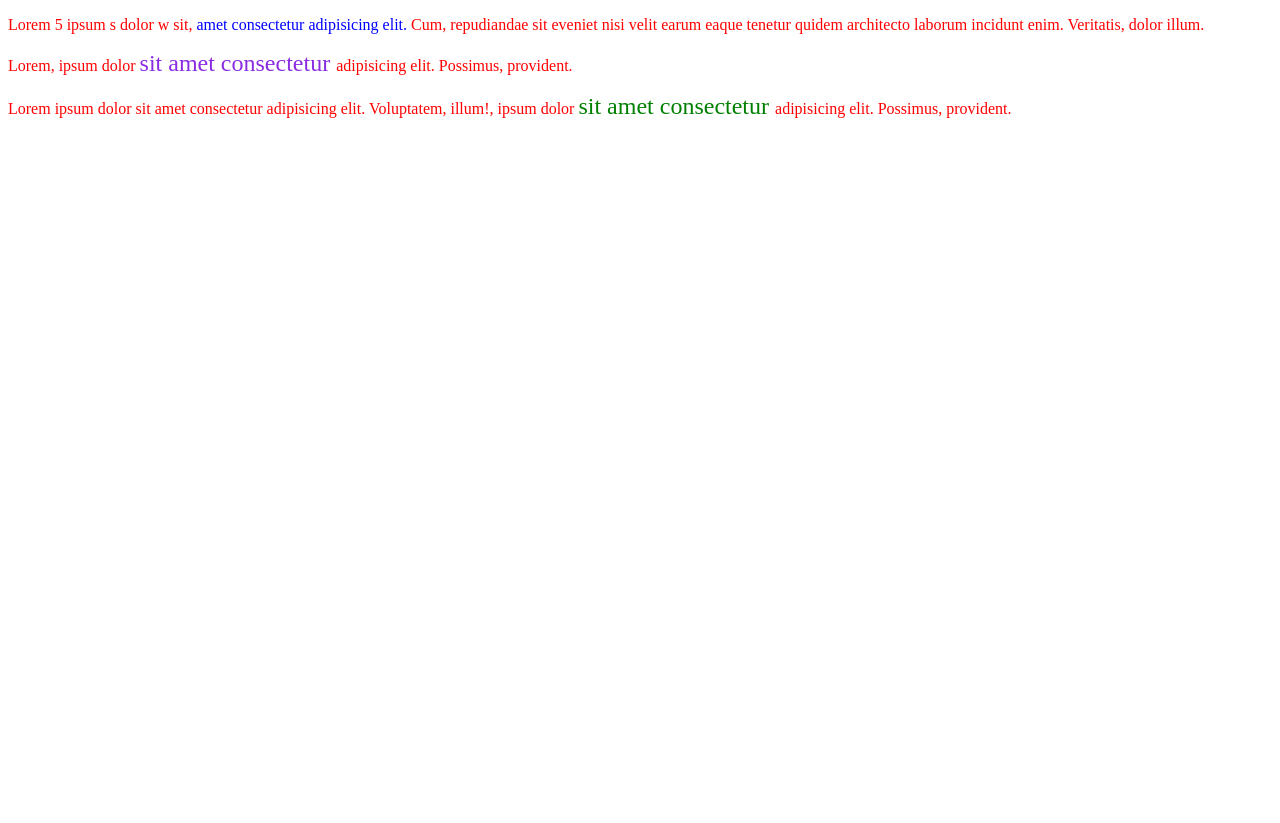
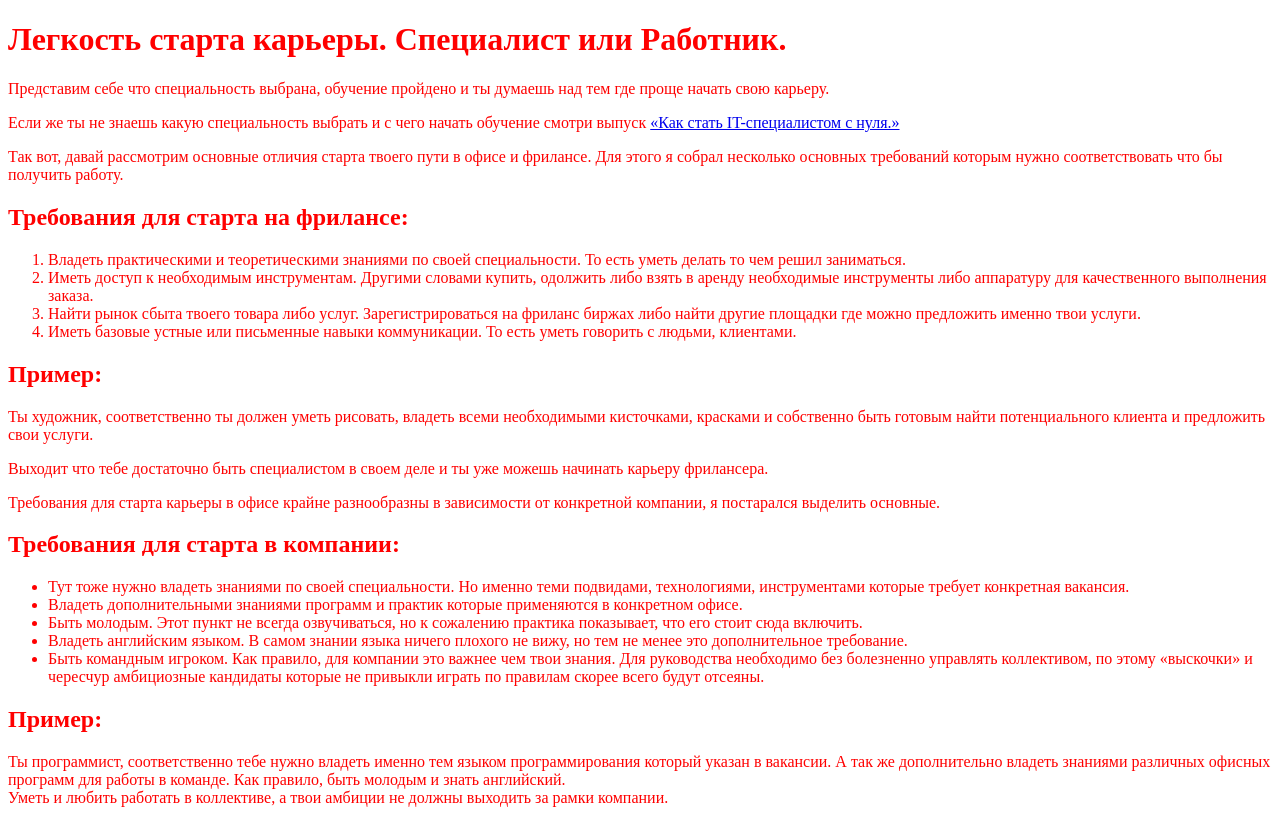
Before and after one commit to SergiyBilyk/NewRoad, a plain HTML site: page index.html in a window 1280 px wide. Before the commit the page ends 800 px from the top, so only its background shows below. Drawn offline with Linux system fonts and the light colour scheme; a script that the page names is missing.

Commit message:
New Home Work

```diff
--- a/index.html
+++ b/index.html
@@ -8,10 +8,52 @@
     </head>
     <body>
         <div>
-            <p>Lorem  5 ipsum s dolor w sit, <span>amet consectetur adipisicing elit.</span> Cum, repudiandae sit eveniet nisi velit earum eaque tenetur quidem architecto laborum incidunt enim. Veritatis, dolor illum.
-            </p>
-            <p class="hola">Lorem, ipsum dolor <span class="hi">sit amet consectetur </span> adipisicing elit. Possimus, provident.</p>
-            <p>Lorem ipsum dolor sit amet consectetur adipisicing elit. Voluptatem, illum!, ipsum dolor <span class="hi">sit amet consectetur </span> adipisicing elit. Possimus, provident.</p>
+            <!DOCTYPE html>
+<html lang="ru">
+    <head>
+        <title>HTML теги</title>
+        <meta http-equiv="Content-type" content="text/html;charset=UTF-8" />
+    </head>
+    <body>
+        <h1>Легкость старта карьеры. Специалист или Работник.</h1>
+        <p>Представим себе что специальность выбрана, обучение пройдено и ты думаешь над тем где проще начать свою карьеру.</p>
+        <p>Если же ты не знаешь какую специальность выбрать и с чего начать обучение смотри выпуск <a href="http:/google.com.ua" target="blank" >«Как стать IT-специалистом с нуля.»</a></p>
+        <p>Так вот, давай рассмотрим основные отличия старта твоего пути в офисе и фрилансе. Для этого я собрал несколько основных требований которым нужно соответствовать что бы получить работу.</p>
+        <h2>Требования для старта на фрилансе:</h2>
+        <ol>
+            <li>Владеть практическими и теоретическими знаниями по своей специальности. То есть уметь делать то чем решил заниматься.
+            </li>
+            <li>Иметь доступ к необходимым инструментам. Другими словами купить, одолжить либо взять в аренду необходимые инструменты либо аппаратуру для качественного выполнения заказа.
+            </li>
+            <li>Найти рынок сбыта твоего товара либо услуг. Зарегистрироваться на фриланс биржах либо найти другие площадки где можно предложить именно твои услуги.
+            </li>
+            <li>Иметь базовые устные или письменные навыки коммуникации. То есть уметь говорить с людьми, клиентами.
+            </li>
+        </ol>
+        <h2>Пример:</h2>
+        <p>Ты художник, соответственно ты должен уметь рисовать, владеть всеми необходимыми кисточками, красками и собственно быть готовым найти потенциального клиента и предложить свои услуги.
+        </p>
+        <p>Выходит что тебе достаточно быть специалистом в своем деле и ты уже можешь начинать карьеру фрилансера.</p>
+        <p>Требования для старта карьеры в офисе крайне разнообразны в зависимости от конкретной компании, я постарался выделить основные.</p>
+        <h2>Требования для старта в компании:</h2>
+        <ul>
+            <li>Тут тоже нужно владеть знаниями по своей специальности. Но именно теми подвидами, технологиями, инструментами которые требует конкретная вакансия.
+            </li>
+            <li>Владеть дополнительными знаниями программ и практик которые применяются в конкретном офисе.
+            </li>
+            <li>Быть молодым. Этот пункт не всегда озвучиваться, но к сожалению практика показывает, что его стоит сюда включить.
+            </li>
+            <li>Владеть английским языком. В самом знании языка ничего плохого не вижу, но тем не менее это дополнительное требование.
+            </li>
+            <li>
+                Быть командным игроком. Как правило, для компании это важнее чем твои знания. Для руководства необходимо без болезненно управлять коллективом, по этому «выскочки» и чересчур амбициозные кандидаты которые не привыкли играть по правилам скорее всего будут отсеяны.
+            </li>
+        </ul>
+        <h2>Пример:</h2>
+        <p>Ты программист, соответственно тебе нужно владеть именно тем языком программирования который указан в вакансии. А так же дополнительно владеть знаниями различных офисных программ для работы в команде. Как правило, быть молодым и знать английский.<br/>Уметь и любить работать в коллективе, а твои амбиции не должны выходить за рамки компании.</p>
+    </body>
+
+</html>
         </div>
     </body>
 </html>
```
